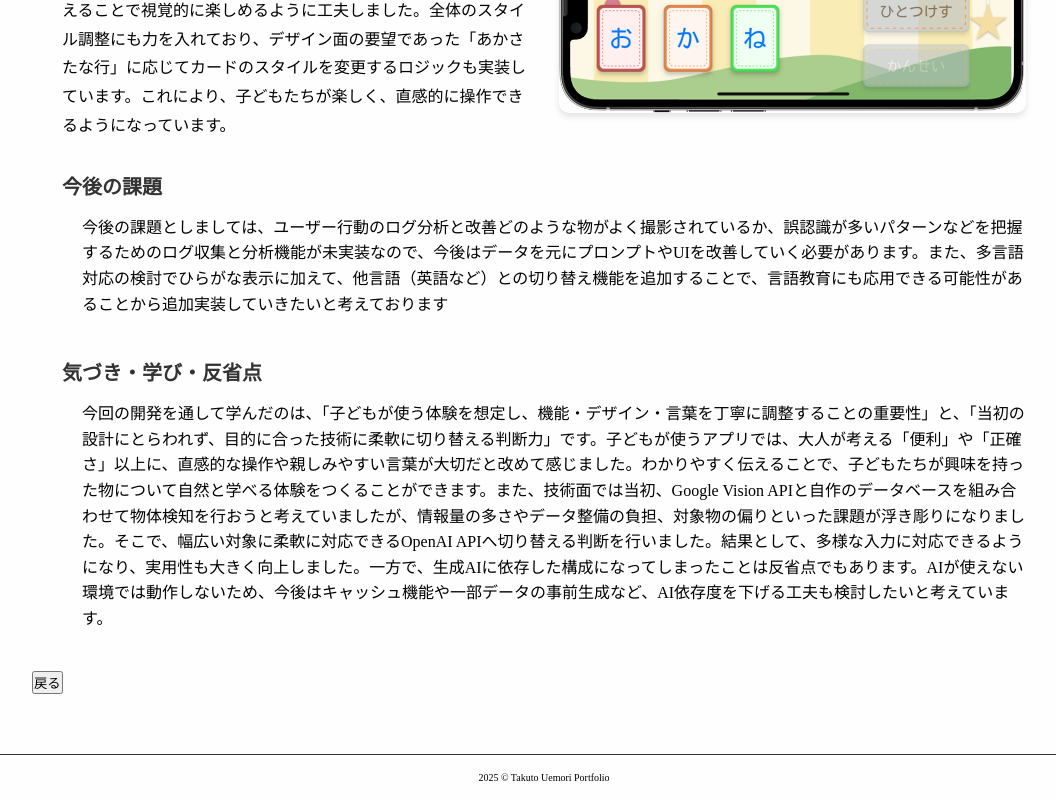
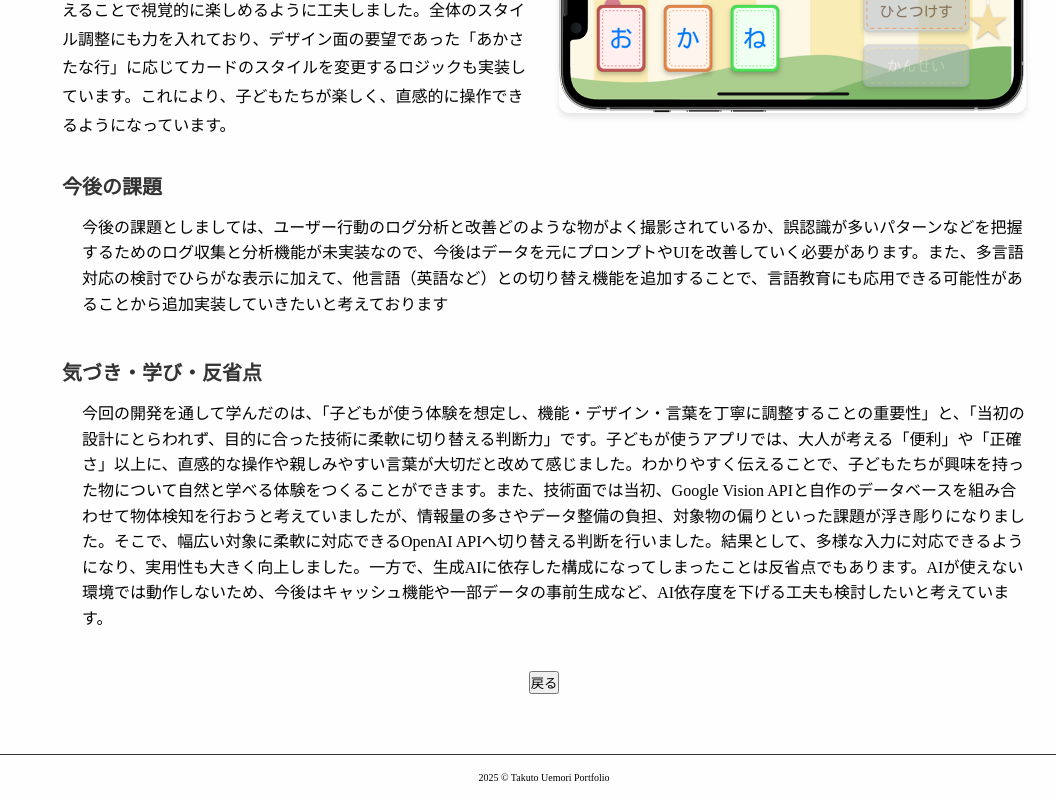
Before and after one commit to UTakuto/portfolio, a React (Vite) app: page /work/1 in a window 1280 px wide. Shown: the part 1215-2015 px from the top of the page, without its empty margins (96-1152 px from the left). Built offline with nearby package versions, Linux system fonts and the light colour scheme.

Commit message:
.workReflectionスタイルを整理し、不要なコメントを削除。backButtonスタイルを追加。

```diff
--- a/src/components/work/WorkDetails.css
+++ b/src/components/work/WorkDetails.css
@@ -132,15 +132,6 @@
     }
 }
 
-/* .workReflection {
-    padding-top: 40px;
-
-    h2 {
-        font-size: 3rem;
-        margin-bottom: 20px;
-    }
-} */
-
 .workReflection {
     margin-top: 60px;
     padding: 30px;
@@ -201,6 +192,12 @@
     display: block;
 }
 
+.backButton {
+    display: flex;
+    justify-content: center;
+    align-items: center;
+}
+
 @media (max-width: 768px) {
     .reflection-point {
         grid-template-columns: 1fr;
```
